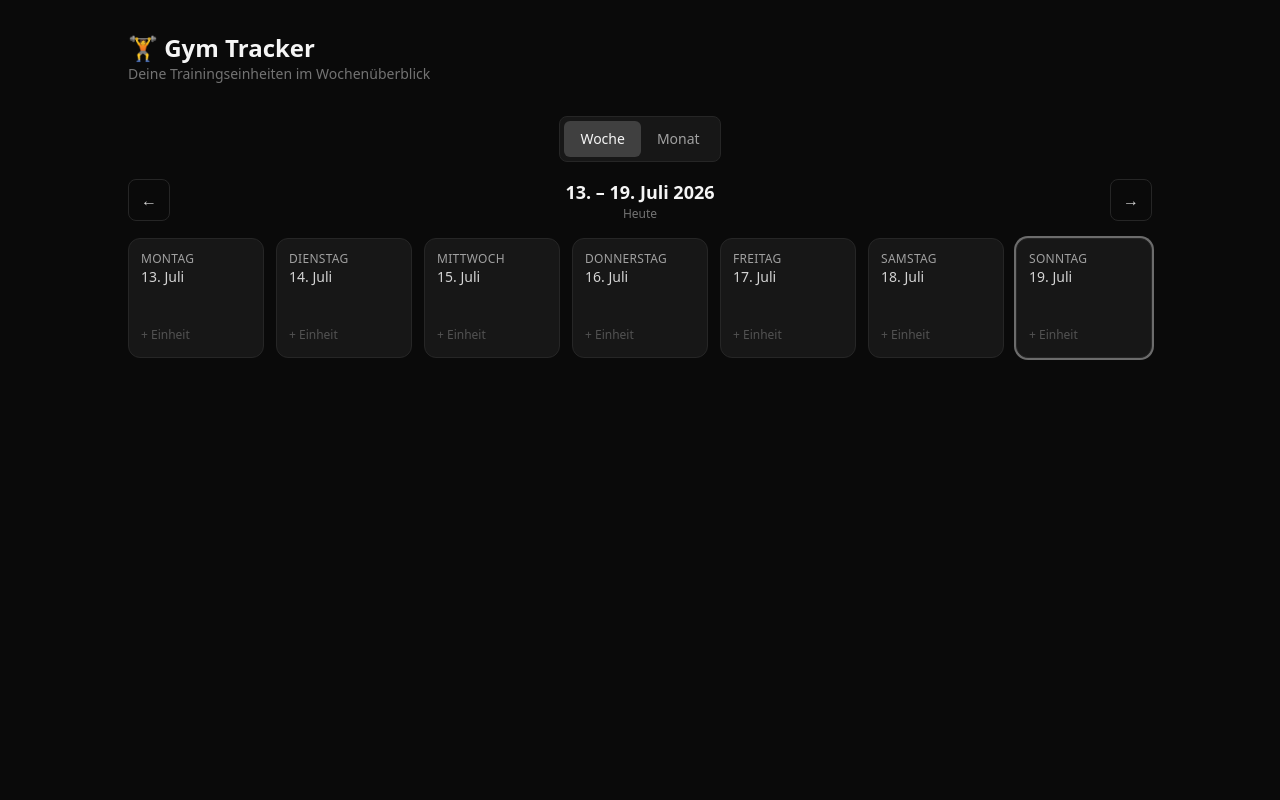
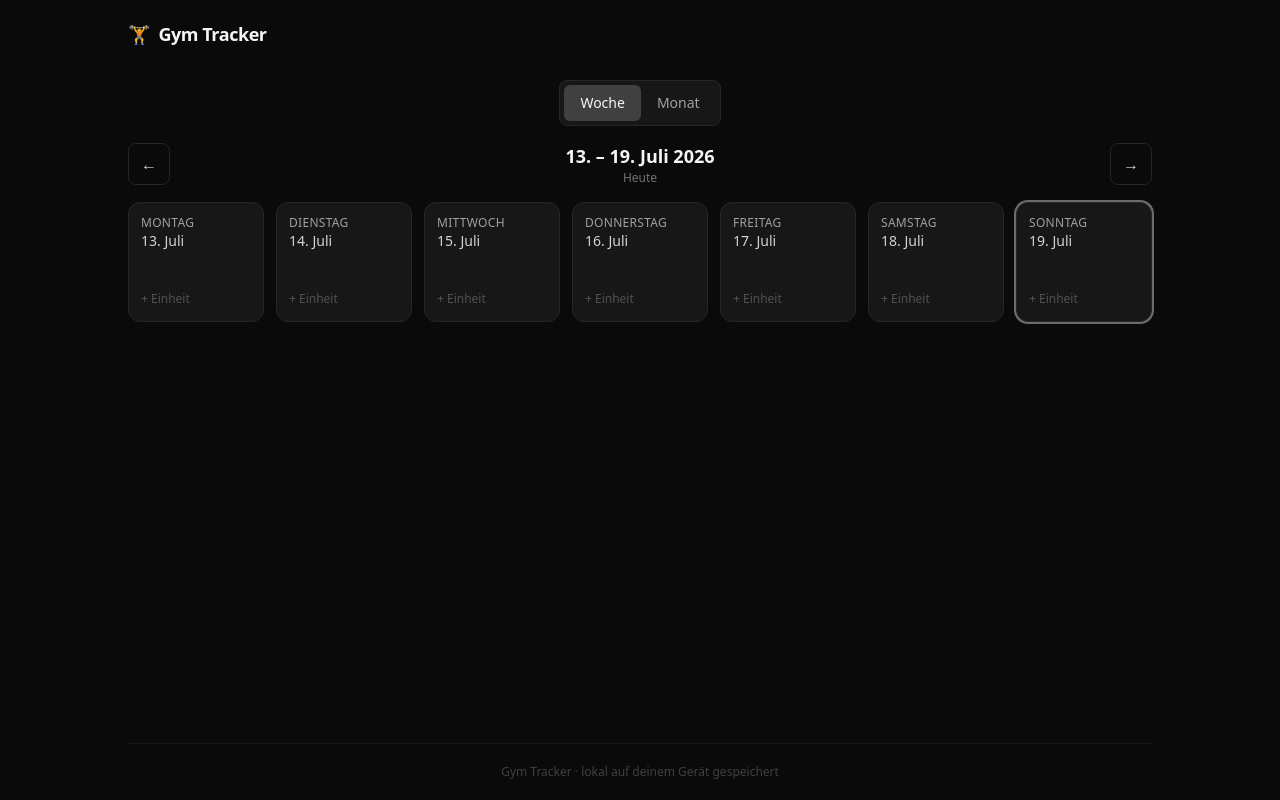
Before and after one commit to kennyschilde04/fitness-app, a React (Vite) app: page / in a window 1280 px wide. Built offline with nearby package versions, Linux system fonts and the light colour scheme.

Commit message:
Add minimal header/footer
Compact icon+title header instead of a bulky title block, and a subtle
footer to ground the page instead of ending abruptly. Both respect
safe-area insets for edge-to-edge PWA display.

```diff
--- a/src/App.tsx
+++ b/src/App.tsx
@@ -41,13 +41,13 @@ function App() {
   }
 
   return (
-    <div className="min-h-screen bg-neutral-950 px-4 py-8 sm:px-8">
-      <header className="mx-auto mb-8 max-w-5xl">
-        <h1 className="text-2xl font-bold text-neutral-100">🏋️ Gym Tracker</h1>
-        <p className="text-sm text-neutral-500">Deine Trainingseinheiten im Wochenüberblick</p>
+    <div className="flex min-h-[100dvh] flex-col bg-neutral-950 px-4 pt-[max(1.25rem,env(safe-area-inset-top))] sm:px-8">
+      <header className="mx-auto mb-6 flex w-full max-w-5xl items-center gap-2 sm:mb-8">
+        <span className="text-lg leading-none">🏋️</span>
+        <h1 className="text-base font-semibold tracking-tight text-neutral-100 sm:text-lg">Gym Tracker</h1>
       </header>
 
-      <main className={`mx-auto ${viewMode === 'month' ? 'max-w-6xl' : 'max-w-5xl'}`}>
+      <main className={`mx-auto w-full flex-1 ${viewMode === 'month' ? 'max-w-6xl' : 'max-w-5xl'}`}>
         <div className="mb-4 flex justify-center">
           <div className="inline-flex rounded-lg border border-neutral-800 bg-neutral-900 p-1">
             <button
@@ -88,6 +88,10 @@ function App() {
         )}
       </main>
 
+      <footer className="mx-auto mt-10 w-full max-w-5xl border-t border-neutral-900 py-5 pb-[max(1.25rem,env(safe-area-inset-bottom))] text-center">
+        <p className="text-xs text-neutral-700">Gym Tracker · lokal auf deinem Gerät gespeichert</p>
+      </footer>
+
       {selectedDate && (
         <SessionModal
           date={selectedDate}
```
